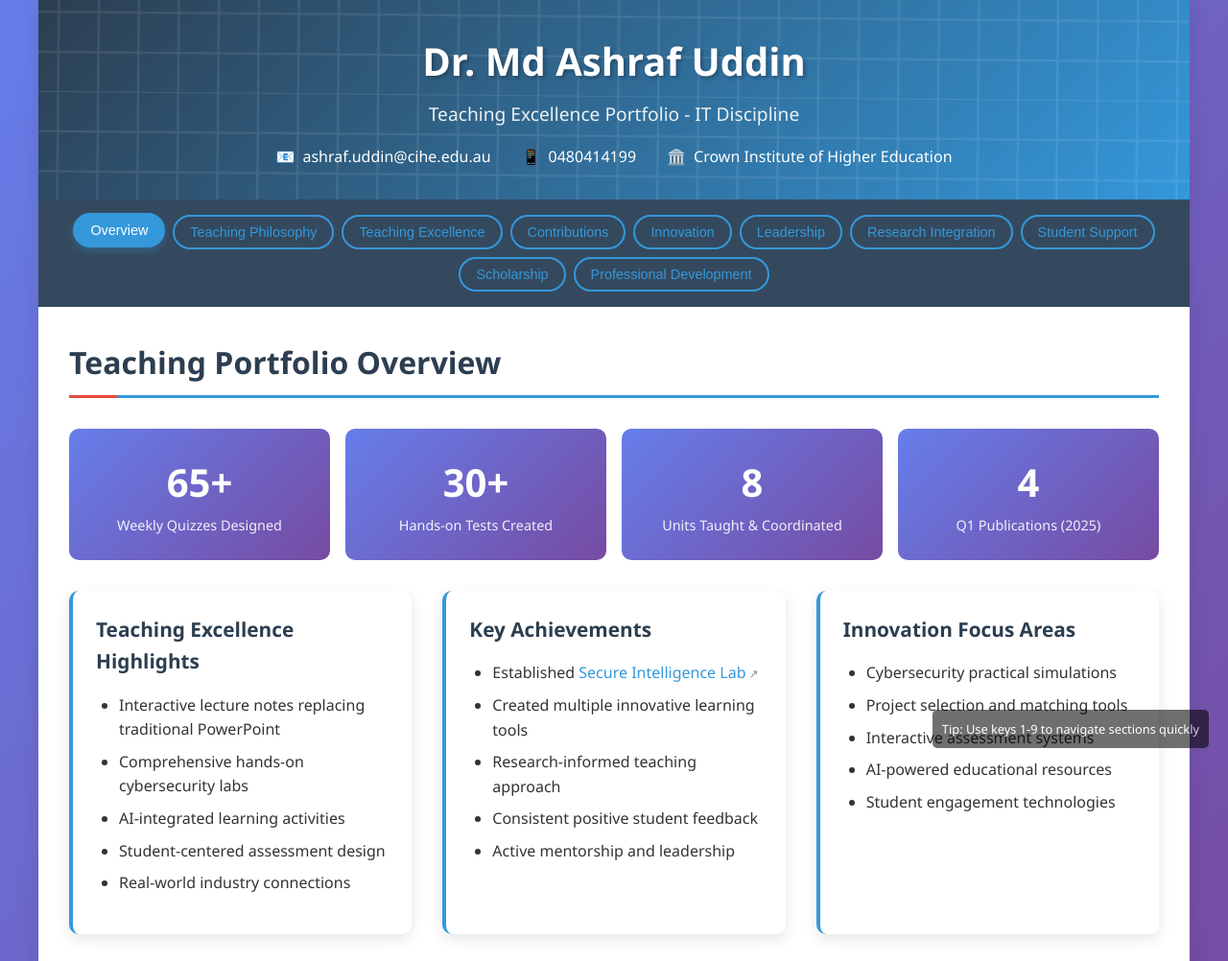
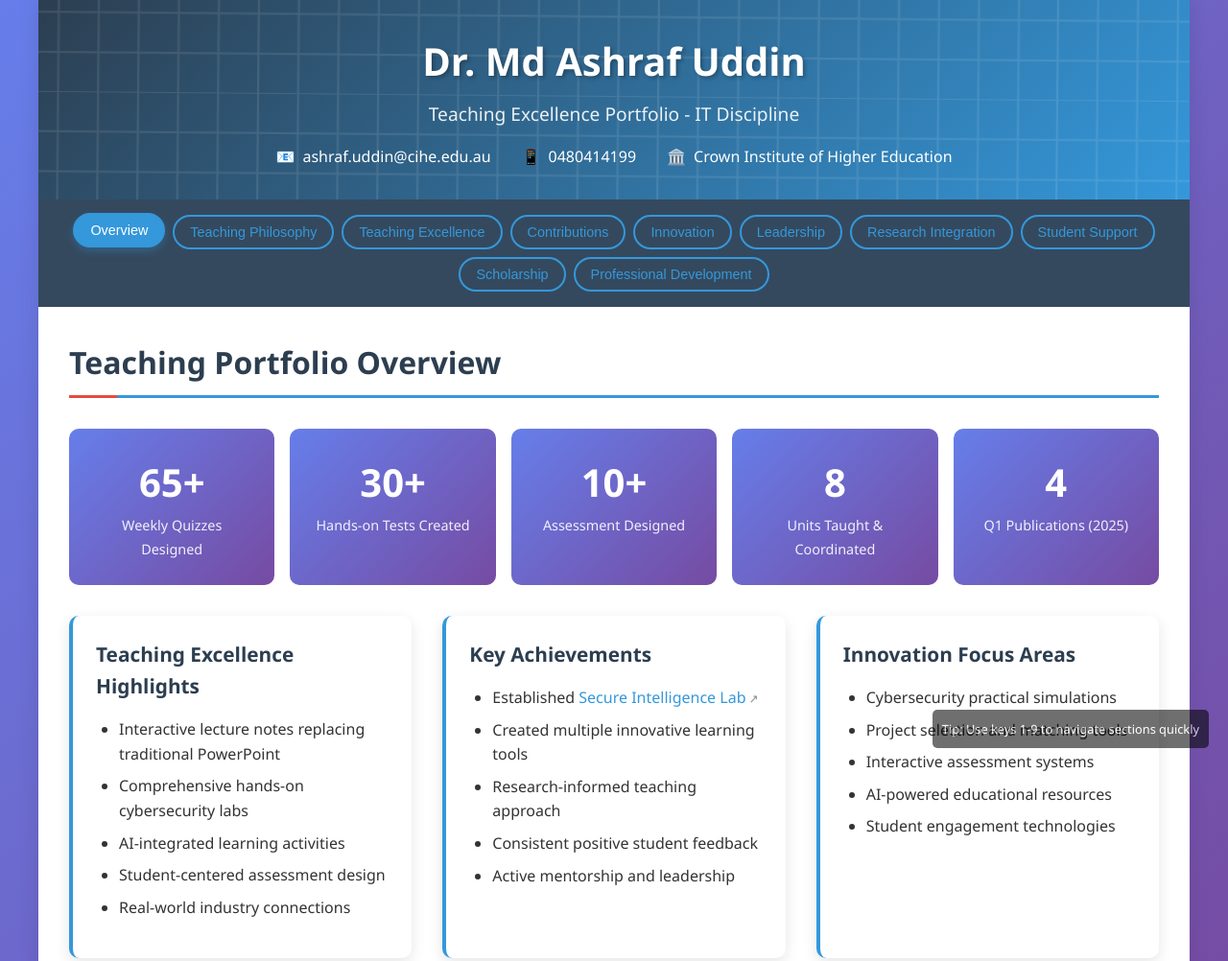
Before and after one commit to secureintelligencelab/teachingportfolio, a plain HTML site: page index.html in a window 1280 px wide. Shown: the top 1002 px of the page at 96% size. Drawn offline with Linux system fonts and the light colour scheme.

Commit message:
Update index.html

```diff
--- a/index.html
+++ b/index.html
@@ -414,6 +414,12 @@
                         <span class="stat-number">30+</span>
                         <span class="stat-label">Hands-on Tests Created</span>
                     </div>
+
+                    <div class="stat-item">
+                        <span class="stat-number">10+</span>
+                        <span class="stat-label">Assessment Designed</span>
+                    </div>
+
                     <div class="stat-item">
                         <span class="stat-number">8</span>
                         <span class="stat-label">Units Taught & Coordinated</span>
```
